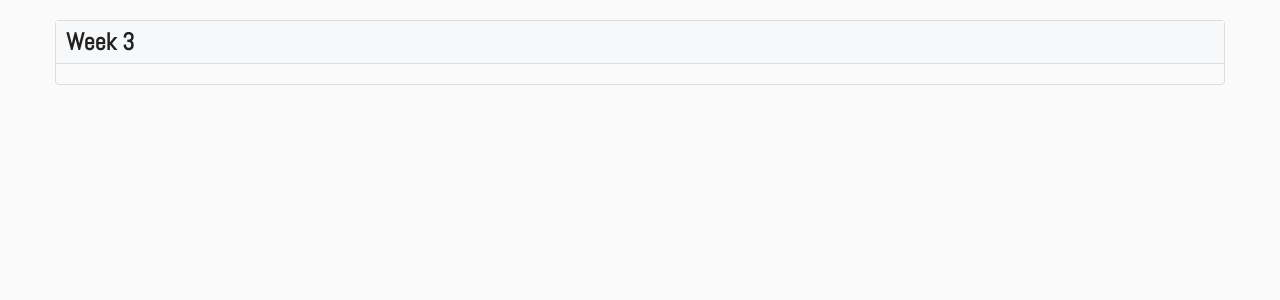
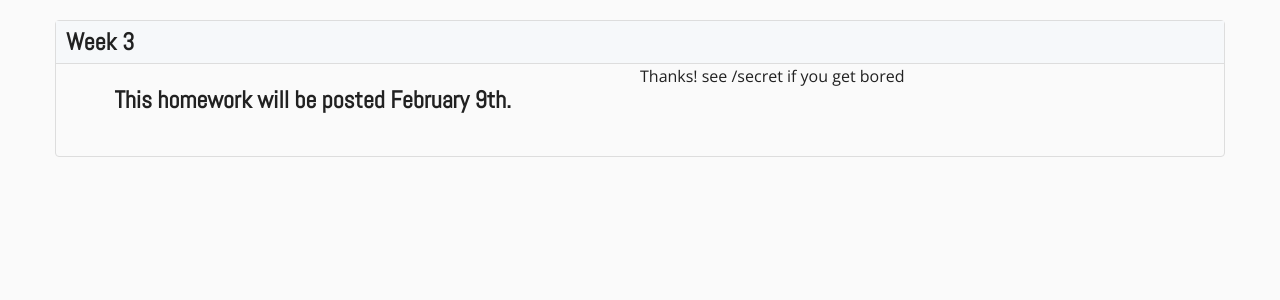
Before and after one commit to ZachChristensen28/csis_3600, a Django app: page /weeklywork/week-3/ in a window 1280 px wide. Shown: the part 293-593 px from the top of the page. Run offline with Django 3.2, Linux system fonts and the light colour scheme; some libraries are stand-ins or nearby versions.

Commit message:
week 3 plea

```diff
--- a/csis3600/myWebsite/templates/myWebsite/week3.html
+++ b/csis3600/myWebsite/templates/myWebsite/week3.html
@@ -1,13 +1,13 @@
-{% extends "base.html" %}
-{% block title %}
-  <title>Week 3 | CSIS 3600 | Spring 2018</title>
-{% endblock %}
-{% block body %}
+{% extends "base.html" %} {% block title %}
+<title>Week 3 | CSIS 3600 | Spring 2018</title>
+{% endblock %} {% block body %}
 <div class="homework-container">
   <div class="title-container">
     <h2><i class="fal fa-book fa-xs"></i> Week 3</h2>
   </div>
   <div class="homework">
+    <h2>This homework will be posted February 9th.</h2>
+    <p>Thanks! see /secret if you get bored</p>
 
   </div>
 </div>
```
